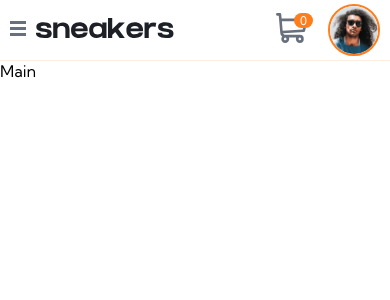
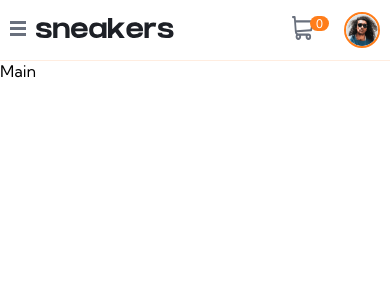
Before and after one commit to jamuianga/e-commerce-product-page, a React (Vite) app: page / in a window 390 px wide. Shown: the top 300 px of the page. Built offline with nearby package versions, Linux system fonts and the light colour scheme.

Commit message:
quick fix

```diff
--- a/src/components/Header.module.scss
+++ b/src/components/Header.module.scss
@@ -72,8 +72,9 @@
 }
 
 .avatar {
-  width: 48px;
-  height: 48px;
+  width: 42px;
+  height: 42px;
+  margin-left: 10px;
   border: 2px solid hsl(26, 100%, 55%);
   border-radius: 50%;
   cursor: pointer;
@@ -159,6 +160,17 @@
     box-shadow: 0 0 10px rgba(0, 0, 0, 0.3);
     padding-top: 20px;
   }
+
+  .cart > img {
+    width: 22px;
+    height: 24px;
+  }
+
+  .avatar {
+    height: 32px;
+    width: 32px;
+    margin-left: 10px;
+  }
 }
 
 // Orange: hsl(26, 100%, 55%)
```
